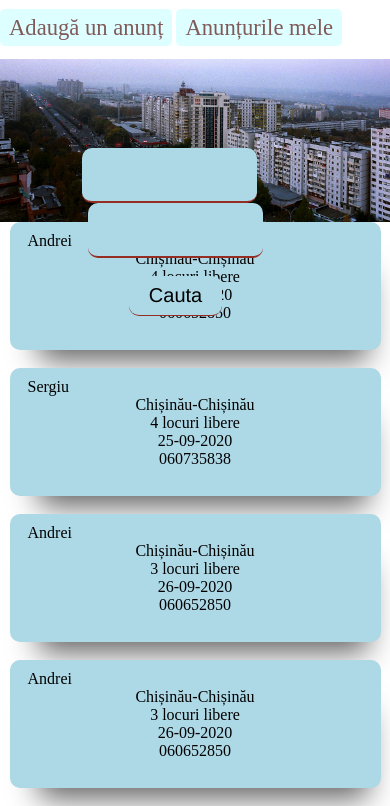
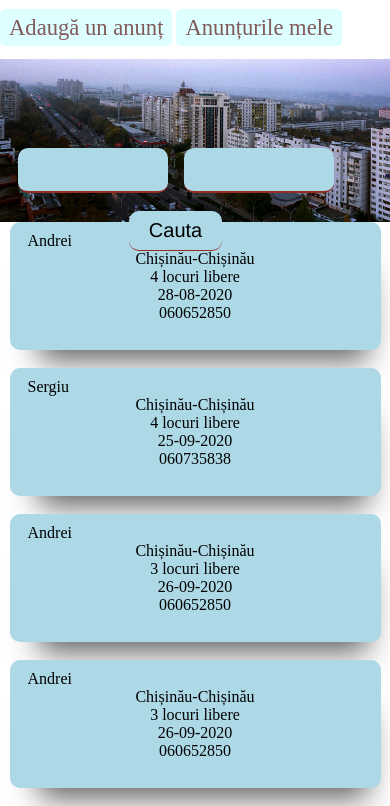
Before and after one commit to Andrew-cod/tw, a plain HTML site: page index.html in a window 390 px wide. Shown: the part 105-911 px from the top of the page. Drawn offline with Linux system fonts and the light colour scheme; a web font is replaced by a local one.

Commit message:
Update index.html

```diff
--- a/index.html
+++ b/index.html
@@ -487,8 +487,8 @@ box-shadow: 8px 31px 30px -21px rgba(0,0,0,0.63);
 
 
 select {
-width:175px;
-height: 55px;
+width:150px;
+height: 45px;
 font-size: 100%;
 font-weight: bold;
 cursor: pointer;
```
